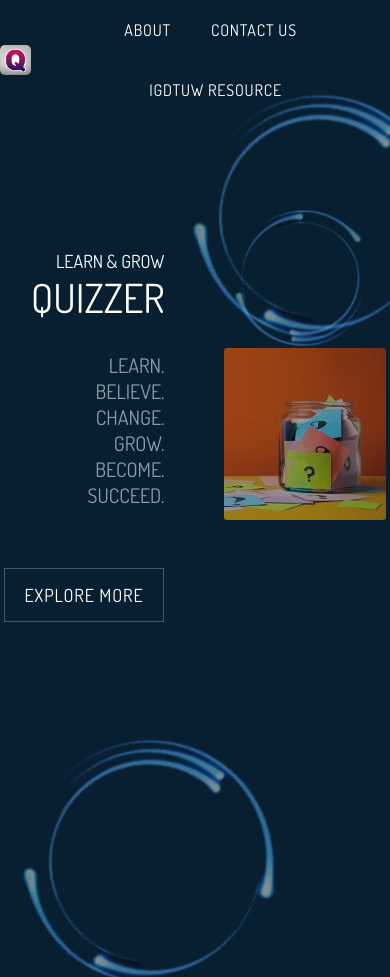
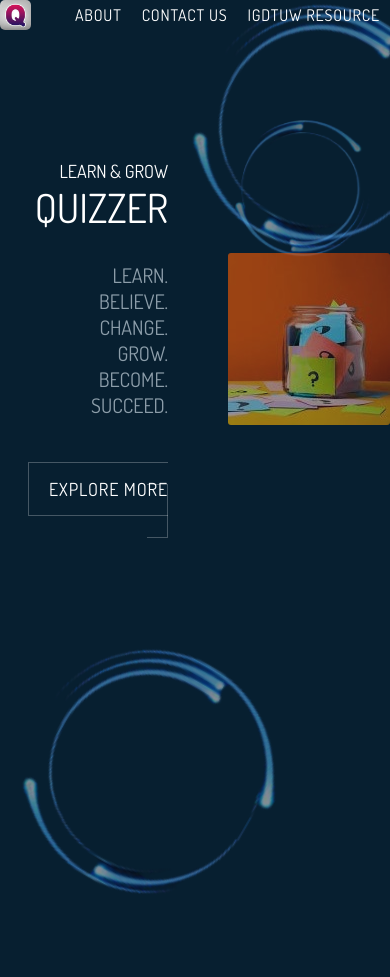
Before and after one commit to Upasna9/proper, a plain HTML site: page index.html in a window 390 px wide. Shown: the top 977 px of the page. Drawn offline with Linux system fonts and the light colour scheme.

Commit message:
Add files via upload

```diff
--- a/style.css
+++ b/style.css
@@ -48,7 +48,7 @@ ul {
     text-decoration: none;
     letter-spacing: 0.05em;
 
-    display: inline-block;
+
     padding: 10px;
     position: relative;
   }
@@ -56,7 +56,7 @@ ul {
     background: none repeat scroll 0 0 transparent;
     bottom: 0;
     content: "";
-    display: block;
+
     height: 2px;
     left: 50%;
     position: absolute;
@@ -76,7 +76,7 @@ ul {
 
 header ul li{
 	display: inline-block;
-	margin:10px 10px;
+
 }
 header ul li:last-child{
 	margin-right: 0;
@@ -217,4 +217,8 @@ header ul li a{
 @media screen and (max-width: 720px) {
     .site{font-size:20px;}
 
+    .home-inner{
+        margin-left:10px;
+    }
+
 }
```
